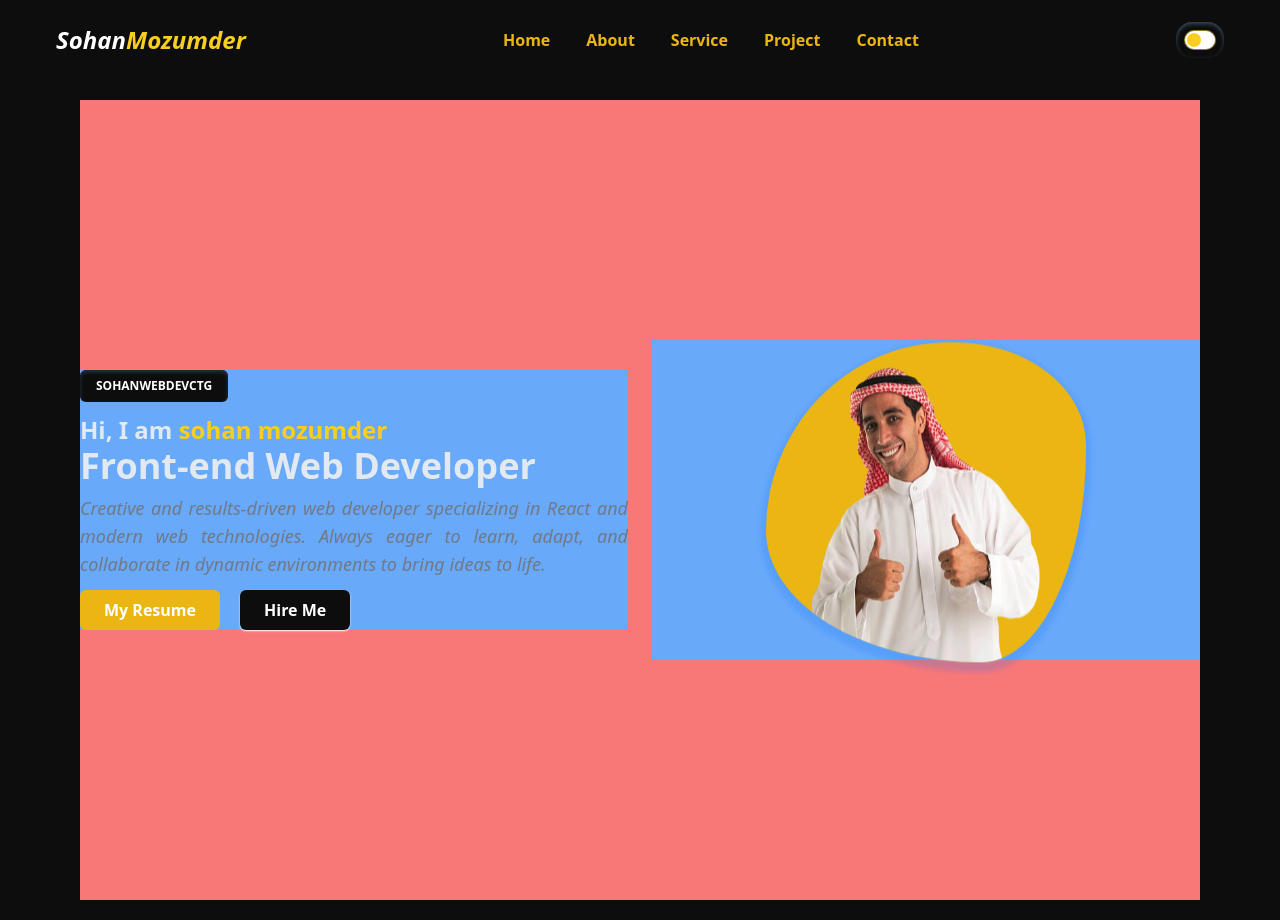
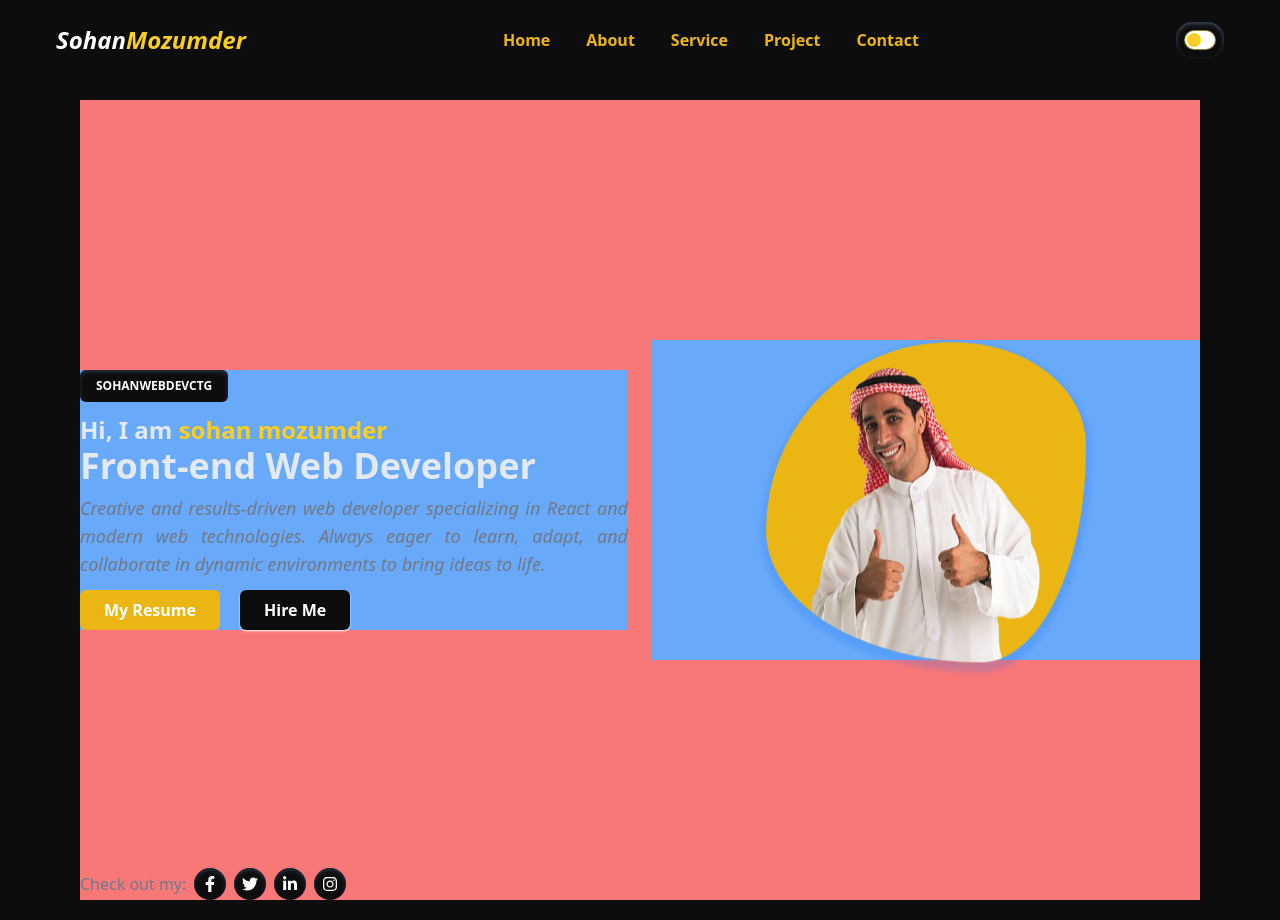
Before and after one commit to sohanwebdevctg/myPersonalPortfolio, a React (Vite) app: page / in a window 1280 px wide. Built offline with nearby package versions, Linux system fonts and the light colour scheme.

Commit message:
adding social media

```diff
--- a/src/Pages/Home/Banner.jsx
+++ b/src/Pages/Home/Banner.jsx
@@ -7,7 +7,7 @@ const Banner = () => {
     <>
       {/* content section start */}
       <div className="container mx-auto py-10 sm:py-5">
-        <div className="flex flex-col sm:flex-row justify-around sm:justify-between items-center h-full sm:h-screen md:h-screen lg:h-screen xl:h-screen 2xl:h-screen gap-10 sm:gap-5 md:gap-4 lg:gap-6 bg-red-400">
+        <div className="flex flex-col sm:flex-row justify-around sm:justify-between items-center h-full sm:h-screen md:h-screen lg:h-screen xl:h-screen 2xl:h-screen gap-10 sm:gap-5 md:gap-4 lg:gap-6 bg-red-400 relative">
           {/* left start */}
             <div className="w-full sm:w-1/2 bg-blue-400">
               {/* top item */}
@@ -44,6 +44,26 @@ const Banner = () => {
             </div>
           </div>
           {/* right end */}
+          {/* social section start */}
+
+          <div className="hidden sm:block absolute bottom-0 left-0 w-full">
+              <ul className="flex gap-2 items-center">
+              <li className="text-slate-500 sm:text-xs md:text-sm lg:text-base">Check out my:</li>
+              <li className="sm:text-xs md:text-sm lg:text-base xl:text-base 2xl:text-lg rounded-full bg-black shadow-inner shadow-slate-800 text-white hover:text-yellow-500 sm:w-6 sm:h-6 md:w-7 md:h-7 lg:w-8 lg:h-8 xl:h-8 xl:w-8 2xl:w-9 2xl:h-9 flex justify-center items-center">
+                <FaFacebookF></FaFacebookF>
+              </li>
+              <li className="sm:text-xs md:text-sm lg:text-base xl:text-base 2xl:text-lg rounded-full bg-black shadow-inner shadow-slate-800 text-white hover:text-yellow-500 sm:w-6 sm:h-6 md:w-7 md:h-7 lg:w-8 lg:h-8 xl:h-8 xl:w-8 2xl:w-9 2xl:h-9 flex justify-center items-center">
+                <FaTwitter></FaTwitter>
+              </li>
+              <li className="sm:text-xs md:text-sm lg:text-base xl:text-base 2xl:text-lg rounded-full bg-black shadow-inner shadow-slate-800 text-white hover:text-yellow-500 sm:w-6 sm:h-6 md:w-7 md:h-7 lg:w-8 lg:h-8 xl:h-8 xl:w-8 2xl:w-9 2xl:h-9 flex justify-center items-center">
+                <FaLinkedinIn></FaLinkedinIn>
+              </li>
+              <li className="sm:text-xs md:text-sm lg:text-base xl:text-base 2xl:text-lg rounded-full bg-black shadow-inner shadow-slate-800 text-white hover:text-yellow-500 sm:w-6 sm:h-6 md:w-7 md:h-7 lg:w-8 lg:h-8 xl:h-8 xl:w-8 2xl:w-9 2xl:h-9 flex justify-center items-center">
+                <FaInstagram></FaInstagram>
+              </li>
+            </ul>
+          </div>
+          {/* social section end */}
         </div>
       </div>
       {/* content section end */}
```
